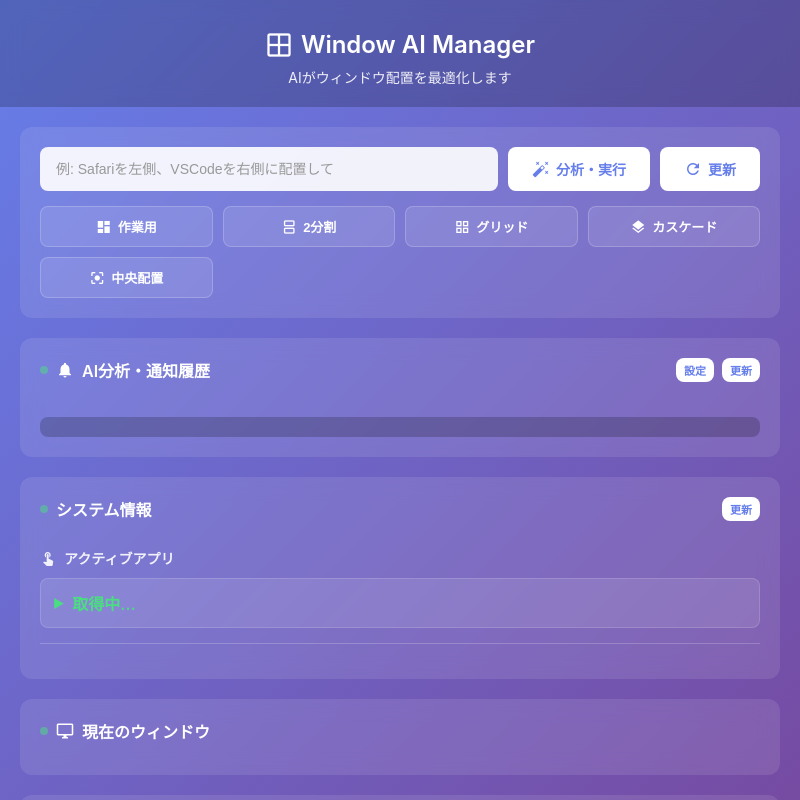
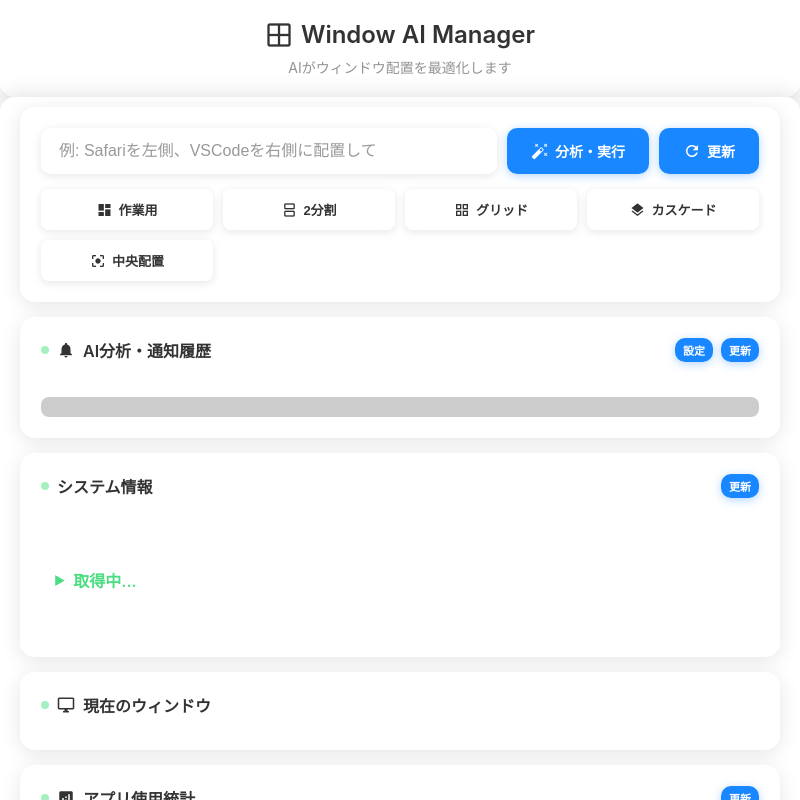
Before and after one commit to team-circulate/window-ai, an Electron app: page public/index.html in a window 800 px wide. Drawn offline with nearby package versions, Linux system fonts and the light colour scheme; no server answers.

Commit message:
✨ UIスタイルの改善とダークモード対応を追加
- 背景色やテキスト色を変更し、全体的な視認性を向上
- ヘッダーやメインコンテンツのスタイルを調整し、影やぼかし効果を追加
- ダークモードに対応するスタイルを追加し、ユーザーの好みに応じた表示を実現

```diff
--- a/public/index.html
+++ b/public/index.html
@@ -23,19 +23,24 @@
       body {
         font-family: -apple-system, BlinkMacSystemFont, "Segoe UI", Roboto,
           sans-serif;
-        background: linear-gradient(135deg, #667eea 0%, #764ba2 100%);
-        color: white;
+        background: transparent;
+        color: #333;
         height: 100vh;
         display: flex;
         flex-direction: column;
+        overflow: hidden;
       }
 
       .header {
-        padding: 30px 20px 20px;
+        padding: 20px;
         text-align: center;
-        background: rgba(0, 0, 0, 0.2);
-        backdrop-filter: blur(10px);
+        background: rgba(255, 255, 255, 0.95);
+        backdrop-filter: blur(20px);
+        -webkit-backdrop-filter: blur(20px);
+        border-radius: 0 0 15px 15px;
+        box-shadow: 0 4px 20px rgba(0, 0, 0, 0.1);
         -webkit-app-region: drag;
+        margin-bottom: 10px;
       }
 
       .header * {
@@ -50,6 +55,7 @@
         align-items: center;
         justify-content: center;
         gap: 8px;
+        color: #333;
       }
 
       .header h1 .material-icons {
@@ -57,22 +63,32 @@
       }
 
       .header p {
-        opacity: 0.9;
+        opacity: 0.7;
         font-size: 14px;
+        color: #666;
       }
 
       .main-content {
         flex: 1;
-        padding: 20px;
+        padding: 10px 20px 20px;
         overflow-y: auto;
+        background: rgba(255, 255, 255, 0.95);
+        backdrop-filter: blur(20px);
+        -webkit-backdrop-filter: blur(20px);
+        border-radius: 15px 15px 0 0;
+        box-shadow: 0 -4px 20px rgba(0, 0, 0, 0.1);
+        margin-top: -10px;
       }
 
       .input-section {
-        background: rgba(255, 255, 255, 0.1);
-        backdrop-filter: blur(10px);
-        border-radius: 12px;
+        background: rgba(255, 255, 255, 0.8);
+        backdrop-filter: blur(20px);
+        -webkit-backdrop-filter: blur(20px);
+        border-radius: 15px;
         padding: 20px;
-        margin-bottom: 20px;
+        margin-bottom: 15px;
+        box-shadow: 0 4px 20px rgba(0, 0, 0, 0.1);
+        border: 1px solid rgba(255, 255, 255, 0.2);
       }
 
       .input-group {
@@ -82,13 +98,16 @@
 
       #userIntent {
         flex: 1;
-        padding: 12px 16px;
-        background: rgba(255, 255, 255, 0.9);
+        padding: 14px 18px;
+        background: rgba(255, 255, 255, 0.95);
         color: #333;
         border: none;
-        border-radius: 8px;
-        font-size: 14px;
+        border-radius: 10px;
+        font-size: 16px;
         outline: none;
+        box-shadow: 0 2px 10px rgba(0, 0, 0, 0.1);
+        backdrop-filter: blur(10px);
+        -webkit-backdrop-filter: blur(10px);
       }
 
       #userIntent::placeholder {
@@ -97,10 +116,10 @@
 
       button {
         padding: 12px 24px;
-        background: white;
-        color: #667eea;
+        background: rgba(0, 122, 255, 0.9);
+        color: white;
         border: none;
-        border-radius: 8px;
+        border-radius: 10px;
         font-size: 14px;
         font-weight: 600;
         cursor: pointer;
@@ -108,6 +127,9 @@
         display: inline-flex;
         align-items: center;
         gap: 6px;
+        box-shadow: 0 2px 10px rgba(0, 122, 255, 0.3);
+        backdrop-filter: blur(10px);
+        -webkit-backdrop-filter: blur(10px);
       }
 
       button .material-icons {
@@ -116,7 +138,8 @@
 
       button:hover {
         transform: translateY(-2px);
-        box-shadow: 0 5px 15px rgba(0, 0, 0, 0.2);
+        box-shadow: 0 4px 20px rgba(0, 122, 255, 0.4);
+        background: rgba(0, 122, 255, 1);
       }
 
       button:disabled {
@@ -134,14 +157,18 @@
 
       .quick-action {
         padding: 10px;
-        background: rgba(255, 255, 255, 0.1);
-        border: 1px solid rgba(255, 255, 255, 0.2);
-        color: white;
+        background: rgba(255, 255, 255, 0.8);
+        border: 1px solid rgba(255, 255, 255, 0.3);
+        color: #333;
         font-size: 13px;
         display: flex;
         align-items: center;
         justify-content: center;
         gap: 6px;
+        border-radius: 8px;
+        backdrop-filter: blur(10px);
+        -webkit-backdrop-filter: blur(10px);
+        box-shadow: 0 2px 8px rgba(0, 0, 0, 0.1);
       }
 
       .quick-action .material-icons {
@@ -149,15 +176,20 @@
       }
 
       .quick-action:hover {
-        background: rgba(255, 255, 255, 0.2);
+        background: rgba(0, 122, 255, 0.1);
+        transform: translateY(-1px);
+        box-shadow: 0 4px 12px rgba(0, 122, 255, 0.2);
       }
 
       .status-section {
-        background: rgba(255, 255, 255, 0.1);
-        backdrop-filter: blur(10px);
-        border-radius: 12px;
+        background: rgba(255, 255, 255, 0.8);
+        backdrop-filter: blur(20px);
+        -webkit-backdrop-filter: blur(20px);
+        border-radius: 15px;
         padding: 20px;
-        margin-bottom: 20px;
+        margin-bottom: 15px;
+        box-shadow: 0 4px 20px rgba(0, 0, 0, 0.1);
+        border: 1px solid rgba(255, 255, 255, 0.2);
       }
 
       .status-title {
@@ -167,6 +199,7 @@
         display: flex;
         align-items: center;
         gap: 8px;
+        color: #333;
       }
 
       .status-indicator {
@@ -393,11 +426,14 @@
       }
 
       .cpu-section {
-        background: rgba(255, 255, 255, 0.1);
-        backdrop-filter: blur(10px);
-        border-radius: 12px;
+        background: rgba(255, 255, 255, 0.8);
+        backdrop-filter: blur(20px);
+        -webkit-backdrop-filter: blur(20px);
+        border-radius: 15px;
         padding: 20px;
-        margin-bottom: 20px;
+        margin-bottom: 15px;
+        box-shadow: 0 4px 20px rgba(0, 0, 0, 0.1);
+        border: 1px solid rgba(255, 255, 255, 0.2);
       }
 
       .cpu-overview {
@@ -535,11 +571,14 @@
       }
 
       .stats-section {
-        background: rgba(255, 255, 255, 0.1);
-        backdrop-filter: blur(10px);
-        border-radius: 12px;
+        background: rgba(255, 255, 255, 0.8);
+        backdrop-filter: blur(20px);
+        -webkit-backdrop-filter: blur(20px);
+        border-radius: 15px;
         padding: 20px;
-        margin-bottom: 20px;
+        margin-bottom: 15px;
+        box-shadow: 0 4px 20px rgba(0, 0, 0, 0.1);
+        border: 1px solid rgba(255, 255, 255, 0.2);
       }
 
       .stats-controls {
@@ -656,11 +695,14 @@
 
       /* 通知システム用スタイル */
       .notifications-section {
-        background: rgba(255, 255, 255, 0.1);
-        backdrop-filter: blur(10px);
-        border-radius: 12px;
+        background: rgba(255, 255, 255, 0.8);
+        backdrop-filter: blur(20px);
+        -webkit-backdrop-filter: blur(20px);
+        border-radius: 15px;
         padding: 20px;
-        margin-bottom: 20px;
+        margin-bottom: 15px;
+        box-shadow: 0 4px 20px rgba(0, 0, 0, 0.1);
+        border: 1px solid rgba(255, 255, 255, 0.2);
       }
 
       .notifications-controls {
@@ -960,6 +1002,69 @@
       .stats-table-cell.average {
         color: #fbbf24;
       }
+
+      /* ダークモード対応 */
+      @media (prefers-color-scheme: dark) {
+        body {
+          color: #e0e0e0;
+        }
+
+        .header {
+          background: rgba(30, 30, 30, 0.95);
+        }
+
+        .header h1 {
+          color: #e0e0e0;
+        }
+
+        .header p {
+          color: #aaa;
+        }
+
+        .main-content {
+          background: rgba(30, 30, 30, 0.95);
+        }
+
+        .input-section,
+        .status-section,
+        .notifications-section,
+        .cpu-section,
+        .stats-section {
+          background: rgba(30, 30, 30, 0.8);
+          border-color: rgba(255, 255, 255, 0.1);
+        }
+
+        .status-title {
+          color: #e0e0e0;
+        }
+
+        #userIntent {
+          background: rgba(40, 40, 40, 0.95);
+          color: #e0e0e0;
+        }
+
+        #userIntent::placeholder {
+          color: #777;
+        }
+
+        .quick-action {
+          background: rgba(40, 40, 40, 0.8);
+          color: #e0e0e0;
+          border-color: rgba(255, 255, 255, 0.1);
+        }
+
+        .quick-action:hover {
+          background: rgba(0, 122, 255, 0.2);
+        }
+
+        button {
+          background: rgba(0, 122, 255, 0.8);
+        }
+
+        button:hover {
+          background: rgba(0, 122, 255, 1);
+        }
+      }
     </style>
   </head>
   <body>
```
